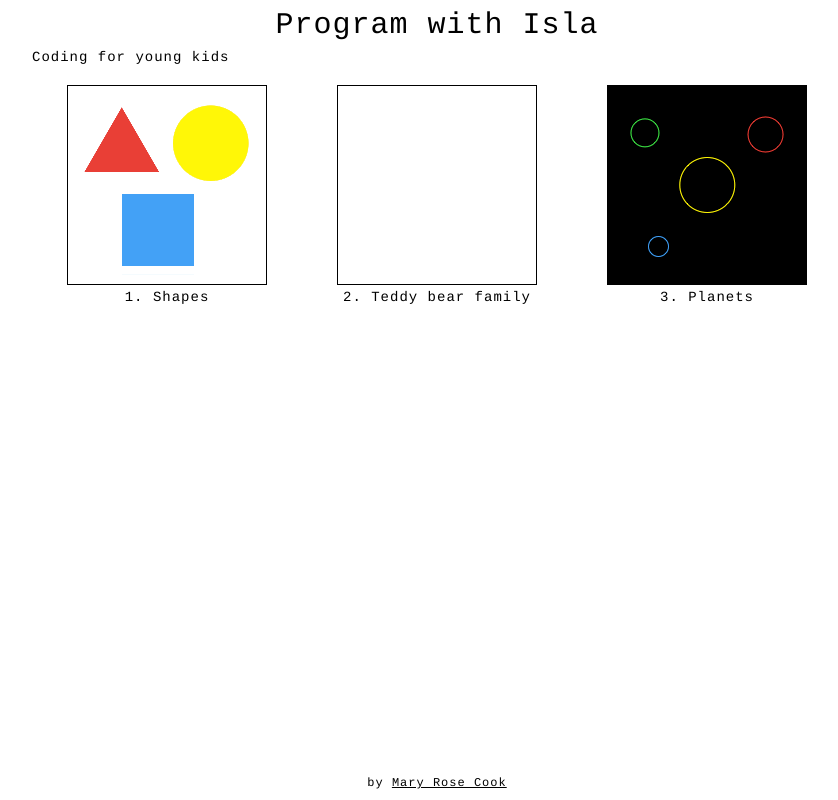
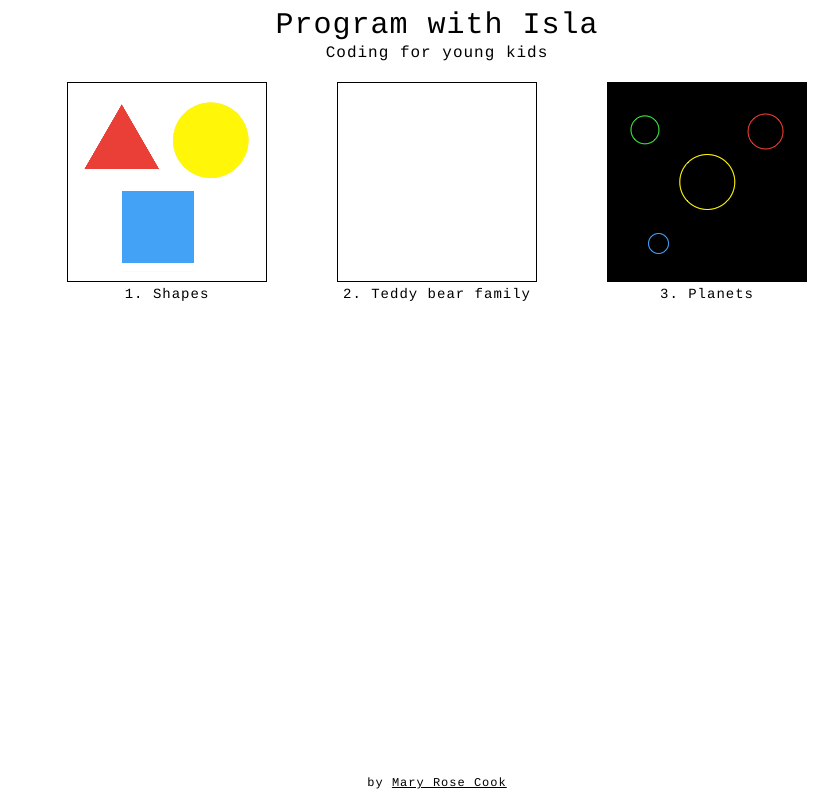
Before and after one commit to maryrosecook/codewithisla, a website: page index.html in a window 1280 px wide. Shown: the whole page, without its empty margins (203-1041 px from the left). Drawn offline with Linux system fonts and the light colour scheme.

Commit message:
CSS for strapline.

```diff
--- a/resources/main.css
+++ b/resources/main.css
@@ -28,6 +28,14 @@ h4 { font-size: 15px; font-weight:normal; margin-top:16px; margin-bottom:16px;}
 p { line-height:15px; margin:16px 0 16px 0; }
 
 hr { color: #aaa; background-color:#aaa; height:1px; border:0; }
+
+.strapline {
+  margin-left:auto; margin-right:auto;
+  width:250px;
+  text-align:center;
+  margin-top:-5px;
+  font-size:16px;
+}
 
 .footer {
   width:160px;
```
